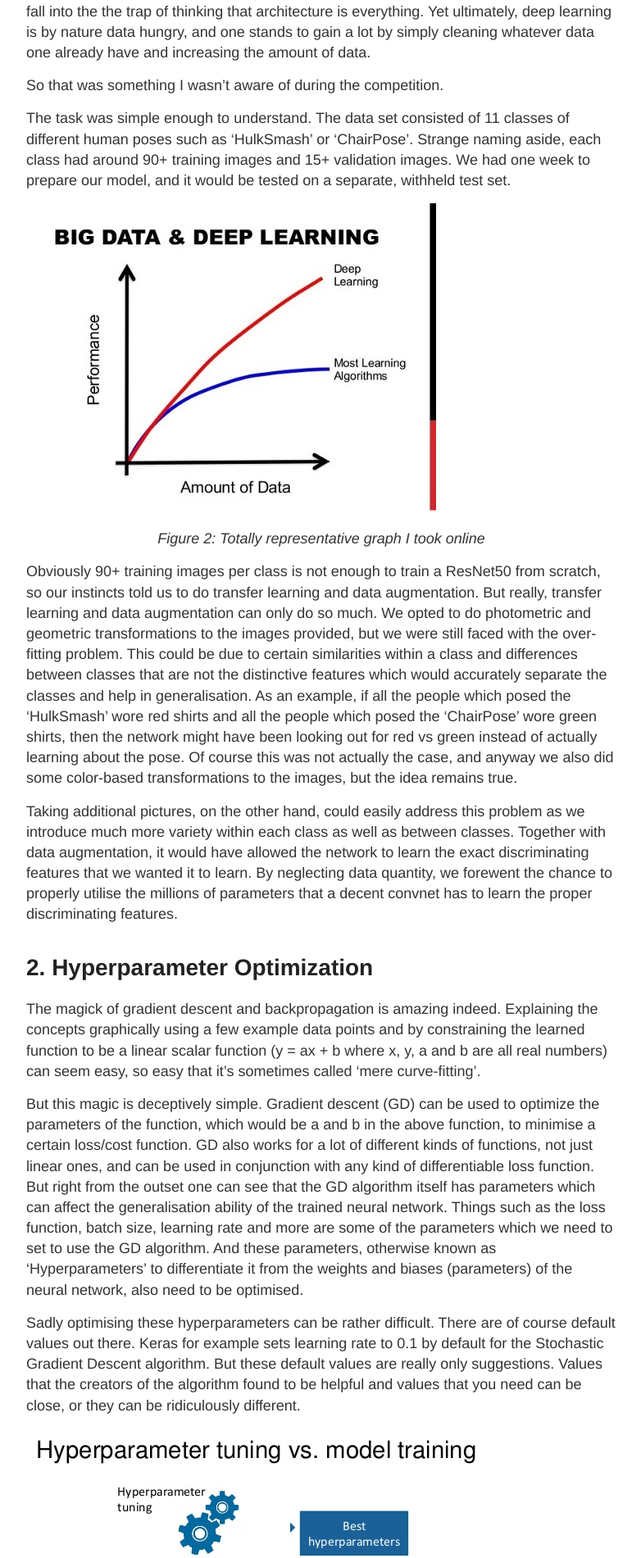
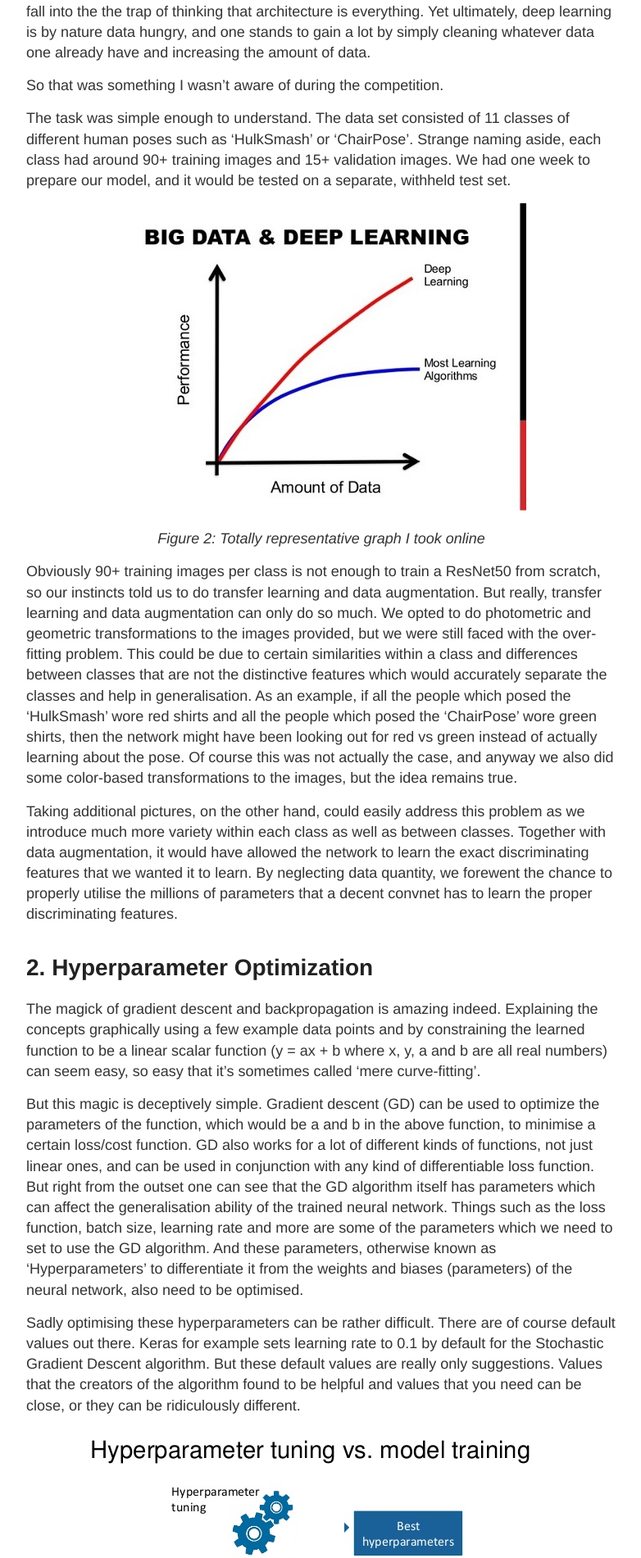
Before and after one commit to Amadeus-Winarto/amadeus-winarto.github.io, a Jekyll site: the page built from _posts/2019-08-26-When you haphazardly do deep learning.md, in a window 1280 px wide. Shown: the part 1203-3104 px from the top of the page at 82% size, without its empty margins (248-1030 px from the left). Built offline with Jekyll 4.4.1, drawn with Linux system fonts in a browser that asks for light colours.

Commit message:
Update 2019-08-26-When you haphazardly do deep learning.md

```diff
--- a/_posts/2019-08-26-When you haphazardly do deep learning.md
+++ b/_posts/2019-08-26-When you haphazardly do deep learning.md
@@ -22,8 +22,9 @@ With that kind of performance improvements due to architectural innovations, it
 So that was something I wasn’t aware of during the competition.
 
 The task was simple enough to understand. The data set consisted of 11 classes of different human poses such as ‘HulkSmash’ or ‘ChairPose’. Strange naming aside, each class had around 90+ training images and 15+ validation images. We had one week to prepare our model, and it would be tested on a separate, withheld test set.
-
-![BigData](../imgs/WhenYouDoDL/BigData.jpeg "BigData")
+<div style="text-align:center">
+ <img src="../imgs/WhenYouDoDL/BigData.jpeg" alt="BigData">
+</div>
 <div align='center' markdown='1'>
   *Figure 2: Totally representative graph I took online*
 </div>
@@ -38,8 +39,9 @@ The magick of gradient descent and backpropagation is amazing indeed. Explaining
 But this magic is deceptively simple. Gradient descent (GD) can be used to optimize the parameters of the function, which would be a and b in the above function, to minimise a certain loss/cost function. GD also works for a lot of different kinds of functions, not just linear ones, and can be used in conjunction with any kind of differentiable loss function. But right from the outset one can see that the GD algorithm itself has parameters which can affect the generalisation ability of the trained neural network. Things such as the loss function, batch size, learning rate and more are some of the parameters which we need to set to use the GD algorithm. And these parameters, otherwise known as ‘Hyperparameters’ to differentiate it from the weights and biases (parameters) of the neural network, also need to be optimised.
 
 Sadly optimising these hyperparameters can be rather difficult. There are of course default values out there. Keras for example sets learning rate to 0.1 by default for the Stochastic Gradient Descent algorithm. But these default values are really only suggestions. Values that the creators of the algorithm found to be helpful and values that you need can be close, or they can be ridiculously different.
-
-![Hyperparameter](../imgs/WhenYouDoDL/Hyper.png "Hyperparameter")
+<div style='text-align:center'>
+ <img src = "../imgs/WhenYouDoDL/Hyper.png" alt="Hyperparameter">
+</div>
 <div align='center' markdown='1'>
   *Figure 3: Google image search really is amazing*
 </div>
```
